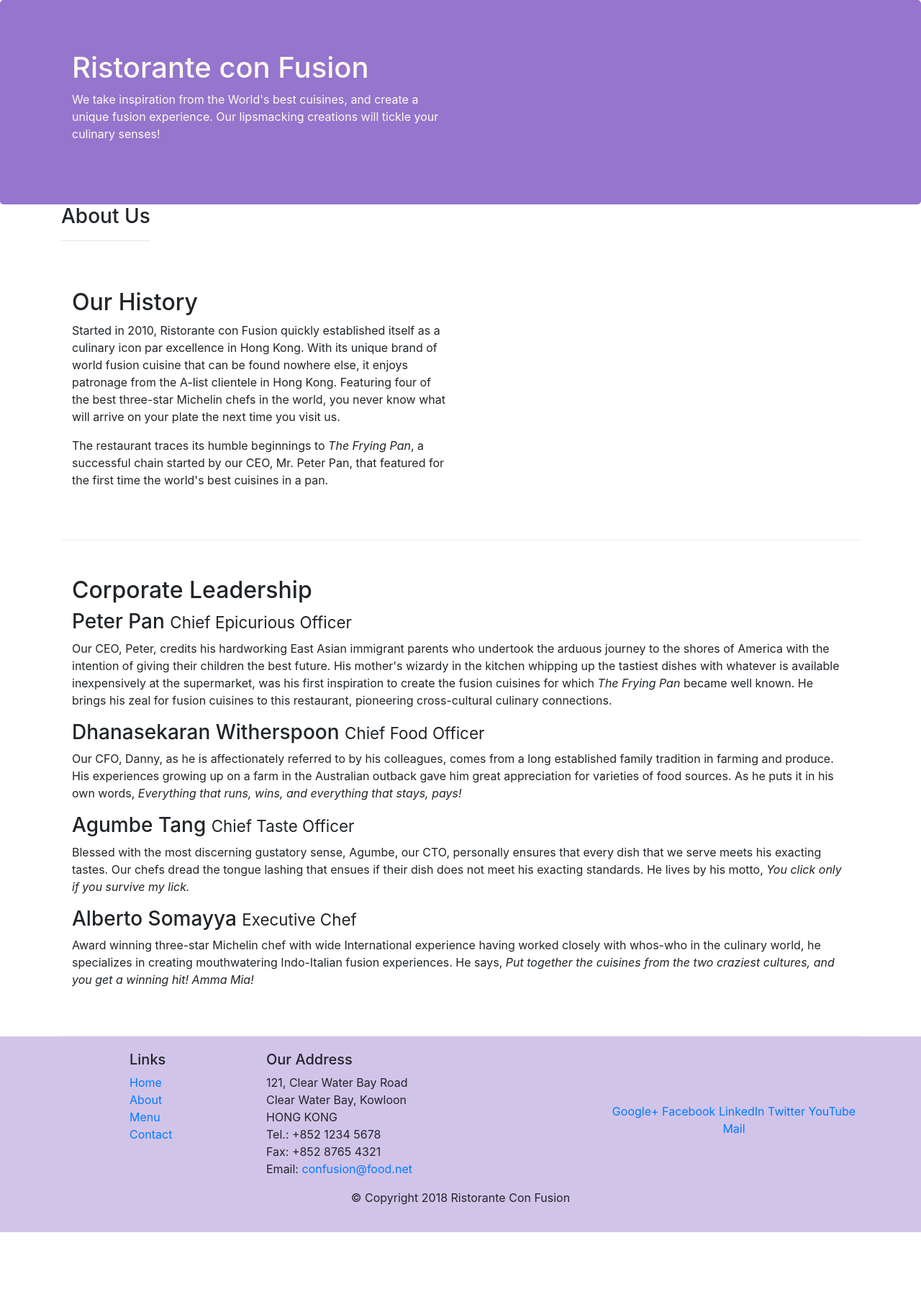
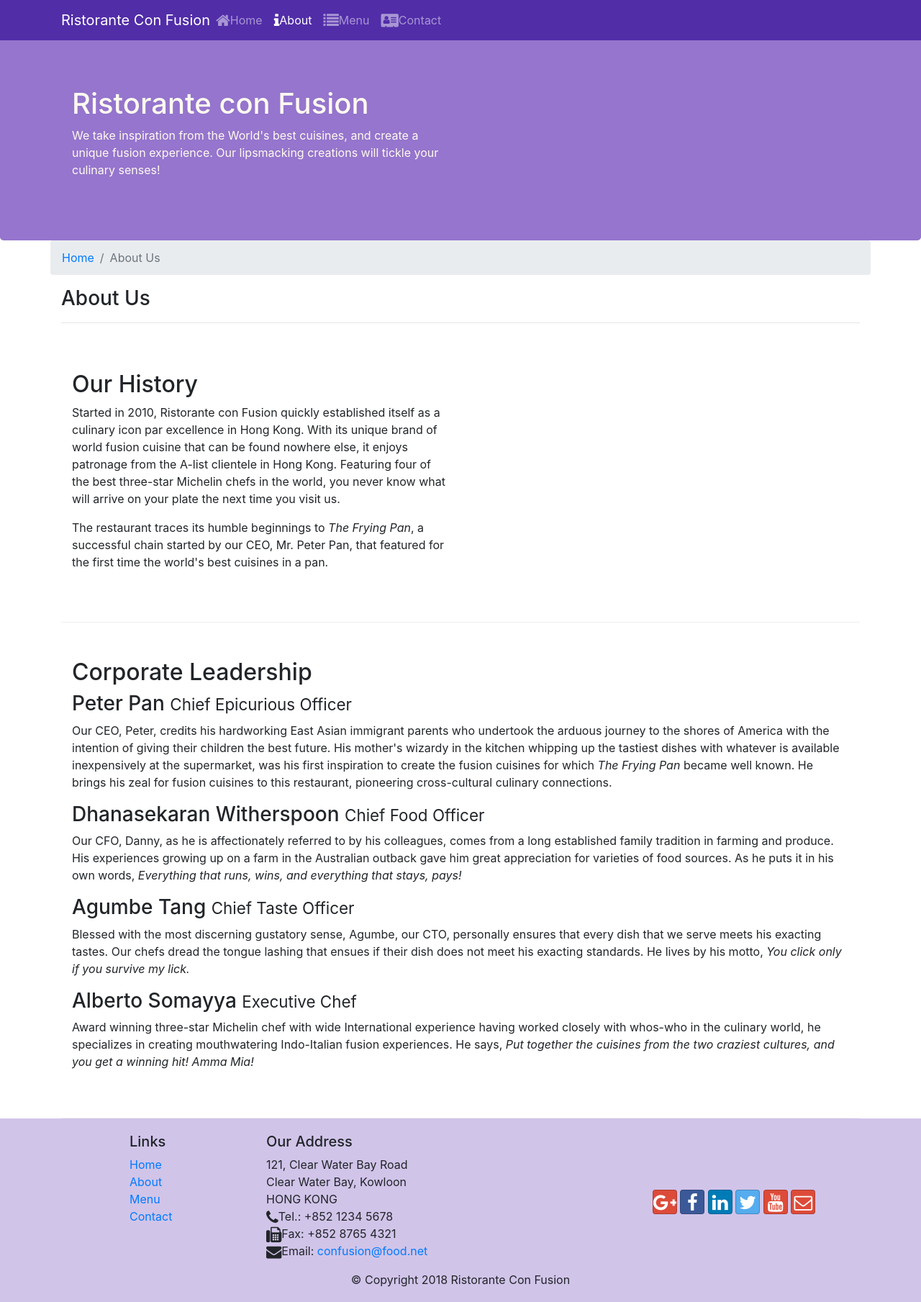
Before and after one commit to rachit16/bootstrap-demo, a website: page aboutus.html in a window 1280 px wide. Shown: the whole page at 72% size. Before the commit the page ends 1712 px from the top, so only its background shows below. Drawn offline with nearby package versions, Linux system fonts and the light colour scheme.

Commit message:
Icon Fonts

```diff
--- a/aboutus.html
+++ b/aboutus.html
@@ -9,6 +9,8 @@
 
     <!-- Bootstrap CSS -->
     <link rel="stylesheet" href="node_modules/bootstrap/dist/css/bootstrap.min.css">
+    <link rel="stylesheet" href="node_modules/font-awesome/css/font-awesome.min.css">
+    <link rel="stylesheet" href="node_modules/bootstrap-social/bootstrap-social.css">
     <link rel="stylesheet" href="css/styles.css">
 
     <title>Ristorante Con Fusion: About Us</title>
@@ -16,6 +18,22 @@
 </head>
 
 <body>
+    <nav class="navbar navbar-dark navbar-expand-sm fixed-top">
+        <div class="container">
+            <button class="navbar-toggler" type="button" data-toggle="collapse" data-target="#Navbar">
+                <span class="navbar-toggler-icon"></span>
+            </button>
+            <a class="navbar-brand mr-auto" href="./index.html">Ristorante Con Fusion</a>
+            <div class="collapse navbar-collapse" id="Navbar">
+                <ul class="navbar-nav mr-auto">
+                    <li class="nav-items"><a class="nav-link" href="./index.html"><span class="fa fa-home fa-lg"></span>Home</a></li>
+                    <li class="nav-items active"><a class="nav-link" href="#"><span class="fa fa-info fa-lg"></span>About</a></li>
+                    <li class="nav-items"><a class="nav-link" href="#"><span class="fa fa-list fa-lg"></span>Menu</a></li>
+                    <li class="nav-items"><a class="nav-link" href="#"><span class="fa fa-address-card fa-lg"></span>Contact</a></li>
+                </ul>
+            </div>
+        </div>
+    </nav>
 
     <header class="jumbotron">
         <div class="container">
@@ -31,8 +49,12 @@
     </header>
 
     <div class="container">
-        <div class="row row-header">
-            <div>
+        <div class="row">
+            <ol class="col-12 breadcrumb">
+                <li class="breadcrumb-item"><a href="./index.html">Home</a></li>
+                <li class="breadcrumb-item active">About Us</li>
+            </ol>
+            <div class="col-12">
                <h3>About Us</h3>
                <hr>
             </div>
@@ -71,7 +93,7 @@
                 <div class="col-4 offset-1 col-sm-2">
                     <h5>Links</h5>
                     <ul class="list-unstyled">
-                        <li><a href="#">Home</a></li>
+                        <li><a href="./index.html">Home</a></li>
                         <li><a href="#">About</a></li>
                         <li><a href="#">Menu</a></li>
                         <li><a href="#">Contact</a></li>
@@ -83,19 +105,19 @@
 		              121, Clear Water Bay Road<br>
 		              Clear Water Bay, Kowloon<br>
 		              HONG KONG<br>
-		              Tel.: +852 1234 5678<br>
-		              Fax: +852 8765 4321<br>
-		              Email: <a href="mailto:confusion@food.net">confusion@food.net</a>
+		              <i class="fa fa-phone fa-lg"></i>Tel.: +852 1234 5678<br>
+		              <i class="fa fa-fax fa-lg"></i>Fax: +852 8765 4321<br>
+		              <i class="fa fa-envelope fa-lg"></i>Email: <a href="mailto:confusion@food.net">confusion@food.net</a>
 		           </address>
                 </div>
                 <div class="col-12 col-sm-4 align-self-center">
                     <div class="text-center">
-                        <a href="http://google.com/+">Google+</a>
-                        <a href="http://www.facebook.com/profile.php?id=">Facebook</a>
-                        <a href="http://www.linkedin.com/in/">LinkedIn</a>
-                        <a href="http://twitter.com/">Twitter</a>
-                        <a href="http://youtube.com/">YouTube</a>
-                        <a href="mailto:">Mail</a>
+                        <a class="btn btn-social-icon btn-google" href="http://google.com/+"><i class="fa fa-google-plus fa-lg"></i></a>
+                        <a class="btn btn-social-icon btn-facebook" href="http://www.facebook.com/profile.php?id="><i class="fa fa-facebook fa-lg"></i></a>
+                        <a class="btn btn-social-icon btn-linkedin" href="http://www.linkedin.com/in/"><i class="fa fa-linkedin fa-lg"></i></a>
+                        <a class="btn btn-social-icon btn-twitter" href="http://twitter.com/"><i class="fa fa-twitter fa-lg"></i></a>
+                        <a class="btn btn-social-icon btn-google" href="http://youtube.com/"><i class="fa fa-youtube fa-lg"></i></a>
+                        <a class="btn btn-social-icon btn-google" href="mailto:"><i class="fa fa-envelope-o fa-lg"></i></a>
                     </div>
                 </div>
            </div>
--- a/css/styles.css
+++ b/css/styles.css
@@ -28,3 +28,12 @@
     margin: 0px;
     color: #0f0f0f;
 }
+
+body {
+    padding: 50px 0px 0px 0px;
+    z-index: 0;
+}
+
+.navbar-dark {
+    background-color: #512DA8;
+}
--- a/package.json
+++ b/package.json
@@ -15,6 +15,8 @@
   },
   "dependencies": {
     "bootstrap": "^4.0.0",
+    "bootstrap-social": "^5.1.1",
+    "font-awesome": "^4.7.0",
     "jquery": "^3.3.1",
     "popper.js": "^1.12.9"
   }
```
Also changed, not shown: index.html (+28 -10 lines), 1 other file.
